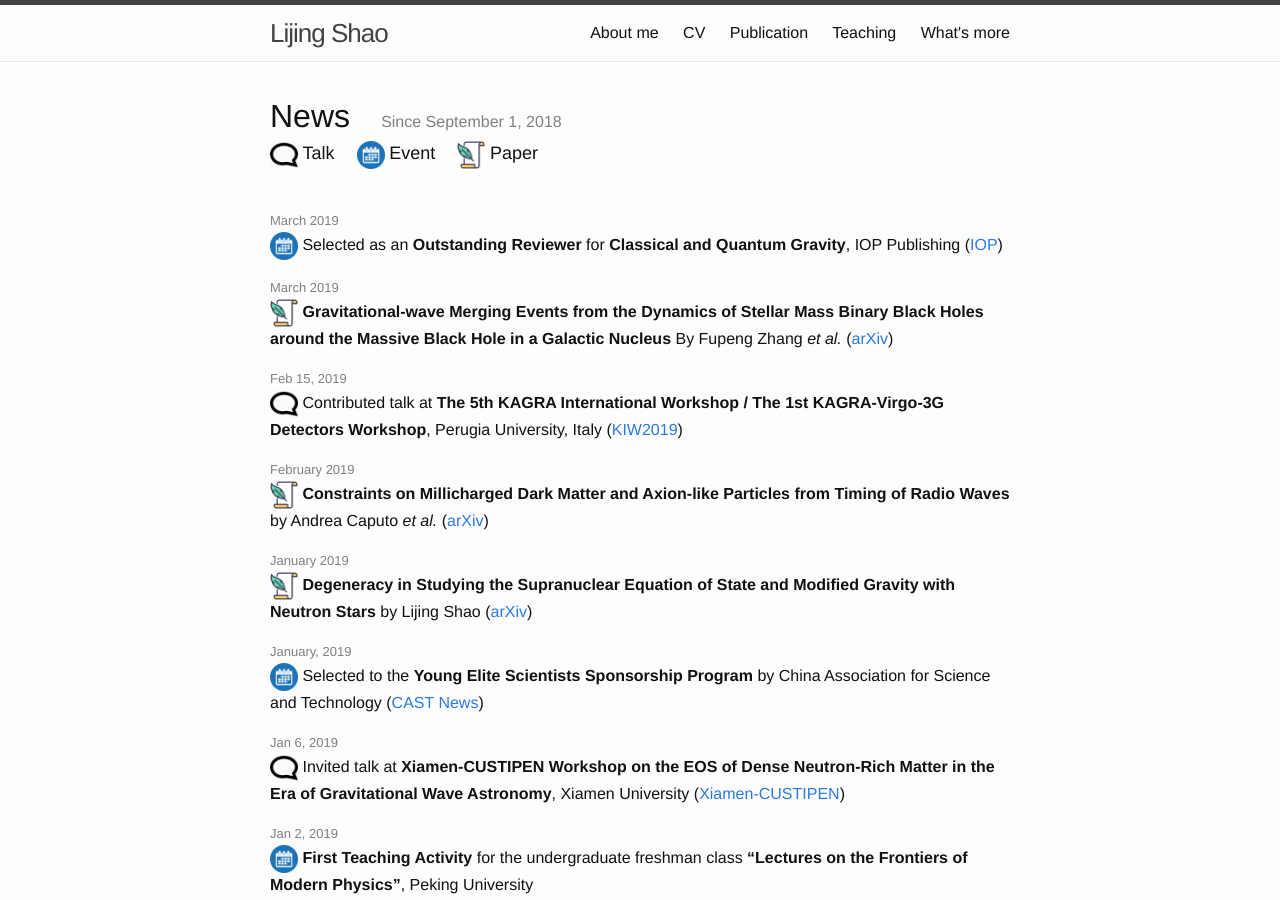
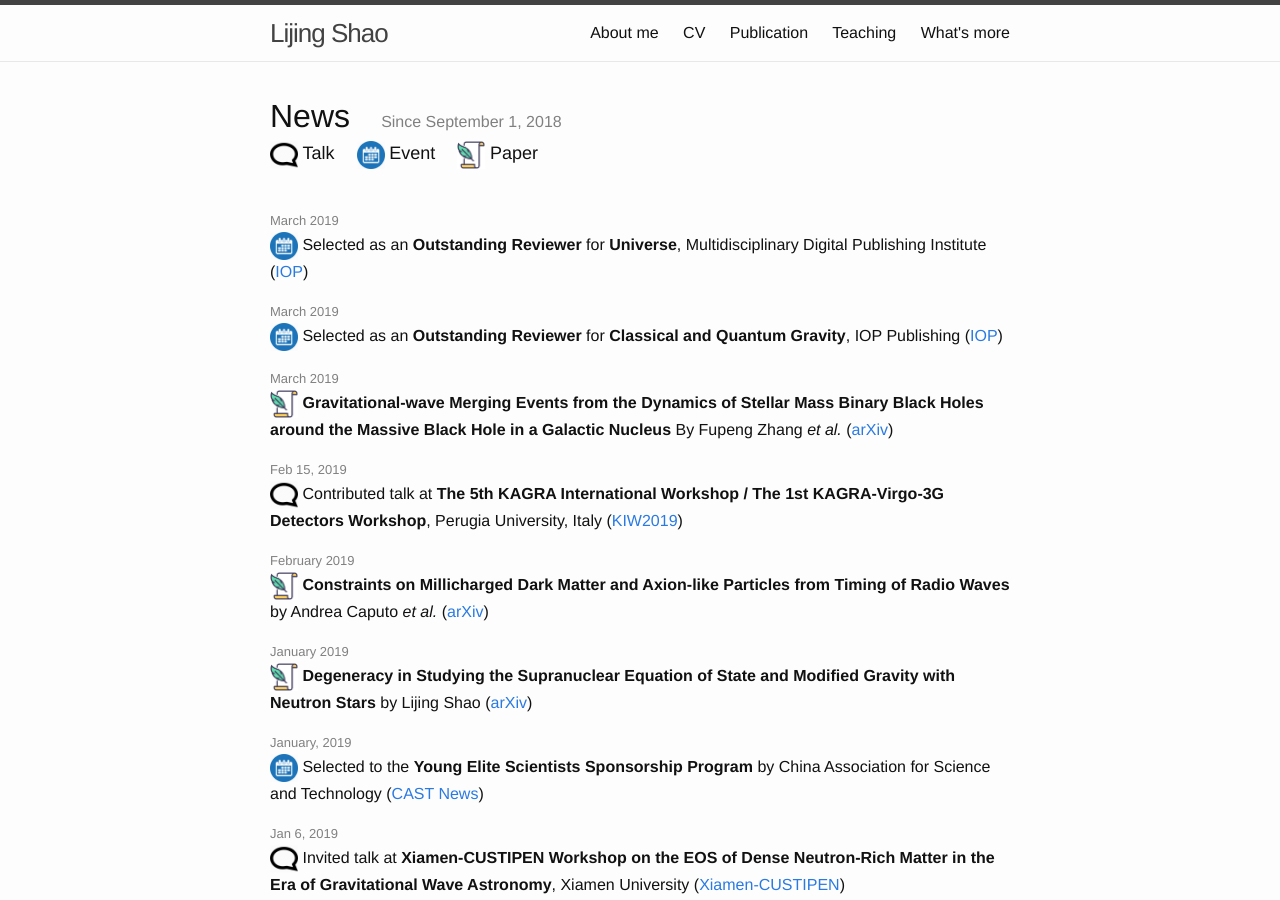
Before and after one commit to Friendshao/Friendshao.github.io, a Jekyll site: the page built from index.html, in a window 1280 px wide and 900 px high. Built offline with Jekyll 4.4.1, drawn with Linux system fonts in a browser that asks for light colours.

Commit message:
add Universe outstanding reviewer

```diff
--- a/index.html
+++ b/index.html
@@ -14,6 +14,14 @@ layout: default
 <p>
 
 <p><br>
+
+<font color="grey" size="2">March 2019</font>  <br>
+<img src="img/event.png" style="height:28px;">
+Selected as an <b>Outstanding Reviewer</b> for <b>Universe</b>,
+Multidisciplinary Digital Publishing Institute
+(<a href="https://friendshao.github.io/whatsmore/Universe.pdf">IOP</a>)
+
+<p>
 
 <font color="grey" size="2">March 2019</font>  <br>
 <img src="img/event.png" style="height:28px;">
```
Also changed, not shown: docs/talks.md (+1 -1 lines), whatsmore/whatsmore.md (+1 -1 lines), 1 other file.
